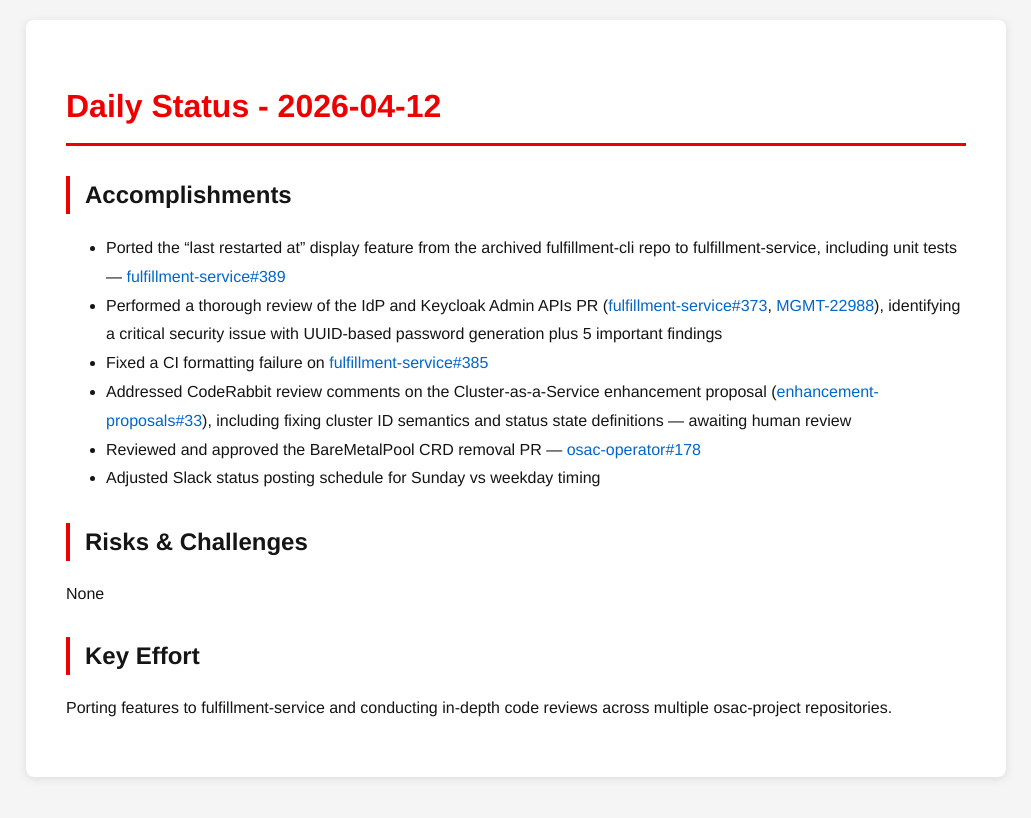
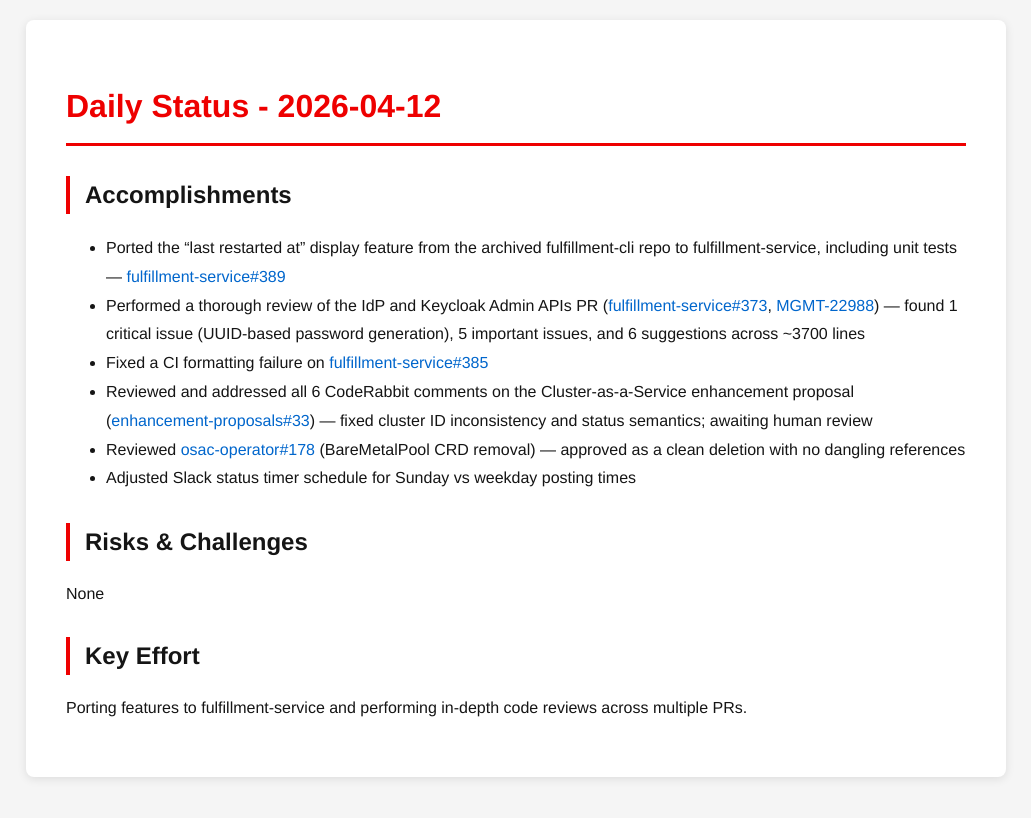
Before and after one commit to tzvatot/daily-status, a Jekyll site: the page built from 2026-04-12.md, in a window 1280 px wide. Shown: the top 818 px of the page, without its empty margins (124-1155 px from the left). Built offline with Jekyll 4.4.1, drawn with Linux system fonts in a browser that asks for light colours.

Commit message:
Daily status update - 2026-04-12

```diff
--- a/2026-04-12.md
+++ b/2026-04-12.md
@@ -8,14 +8,14 @@
 
 ## Accomplishments
 - Ported the "last restarted at" display feature from the archived fulfillment-cli repo to fulfillment-service, including unit tests — [fulfillment-service#389](https://github.com/osac-project/fulfillment-service/pull/389)
-- Performed a thorough review of the IdP and Keycloak Admin APIs PR ([fulfillment-service#373](https://github.com/osac-project/fulfillment-service/pull/373), [MGMT-22988](https://issues.redhat.com/browse/MGMT-22988)), identifying a critical security issue with UUID-based password generation plus 5 important findings
+- Performed a thorough review of the IdP and Keycloak Admin APIs PR ([fulfillment-service#373](https://github.com/osac-project/fulfillment-service/pull/373), [MGMT-22988](https://issues.redhat.com/browse/MGMT-22988)) — found 1 critical issue (UUID-based password generation), 5 important issues, and 6 suggestions across ~3700 lines
 - Fixed a CI formatting failure on [fulfillment-service#385](https://github.com/osac-project/fulfillment-service/pull/385)
-- Addressed CodeRabbit review comments on the Cluster-as-a-Service enhancement proposal ([enhancement-proposals#33](https://github.com/osac-project/enhancement-proposals/pull/33)), including fixing cluster ID semantics and status state definitions — awaiting human review
-- Reviewed and approved the BareMetalPool CRD removal PR — [osac-operator#178](https://github.com/osac-project/osac-operator/pull/178)
-- Adjusted Slack status posting schedule for Sunday vs weekday timing
+- Reviewed and addressed all 6 CodeRabbit comments on the Cluster-as-a-Service enhancement proposal ([enhancement-proposals#33](https://github.com/osac-project/enhancement-proposals/pull/33)) — fixed cluster ID inconsistency and status semantics; awaiting human review
+- Reviewed [osac-operator#178](https://github.com/osac-project/osac-operator/pull/178) (BareMetalPool CRD removal) — approved as a clean deletion with no dangling references
+- Adjusted Slack status timer schedule for Sunday vs weekday posting times
 
 ## Risks & Challenges
 None
 
 ## Key Effort
-Porting features to fulfillment-service and conducting in-depth code reviews across multiple osac-project repositories.
+Porting features to fulfillment-service and performing in-depth code reviews across multiple PRs.
```
